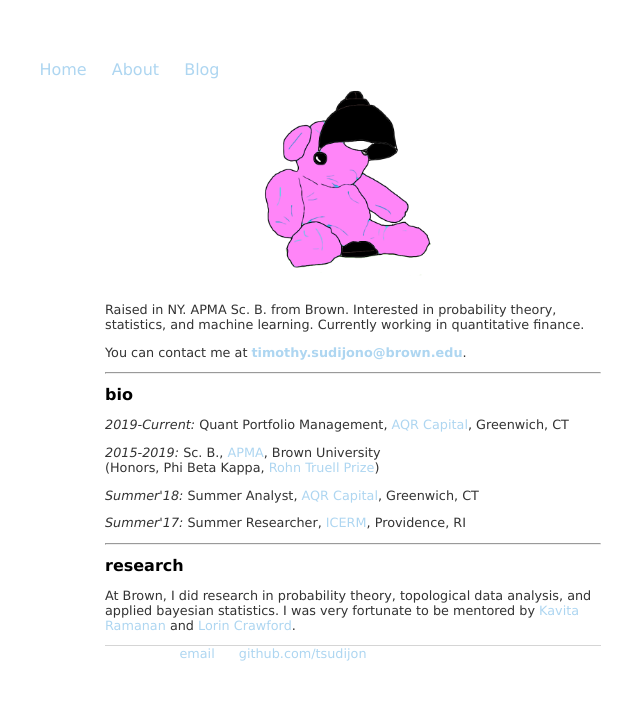
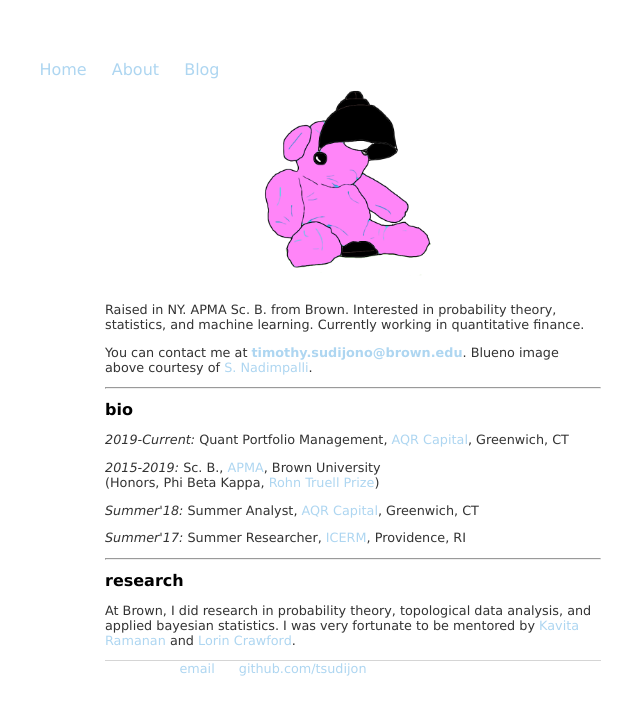
Before and after one commit to tsudijon/tsudijon.github.io, a Jekyll site: the page built from about/index.html, in a window 1280 px wide. Shown: the top 715 px of the page, without its empty margins (295-935 px from the left). Built offline with Jekyll 4.4.1, drawn with Linux system fonts in a browser that asks for light colours.

Commit message:
Added atttribution, recentered image

```diff
--- a/_layouts/default.html
+++ b/_layouts/default.html
@@ -10,7 +10,7 @@
 	    		<ul>
 	        		<li><a href="\">Home</a></li>
 		        	<li><a href="/about">About</a></li>
-	        		<li><a href="/blog">Blog</a></li>
+	        		<li><a href="/about">Blog</a></li>
 	    		</ul>
 			</nav>
 			<div class="container">
--- a/about/index.html
+++ b/about/index.html
@@ -3,13 +3,13 @@ layout: default
 title: T. Sudijono
 ---
 <div class="blurb">
-    <a href="https://sdimp.github.io/">
-        <img src="\images\blueno.png" alt=" photo" class="center" alt="Blueno, by S. Nadimpalli">
-    </a>
+    <img src="\images\blueno.png" alt=" photo" class="center" alt="Blueno, by S. Nadimpalli">
+
 
 	<p> Raised in NY. APMA Sc. B. from Brown. Interested in probability theory, statistics, and machine learning. Currently working in quantitative finance. </p>
 
-	<p> You can contact me at <a href="mailto:timothy.sudijono@alumni.brown.edu"><strong>timothy.sudijono@brown.edu</strong></a>.</p>
+    <p> You can contact me at <a href="mailto:timothy.sudijono@alumni.brown.edu"><strong>timothy.sudijono@brown.edu</strong></a>. Blueno image above courtesy of
+        <a href="https://sdimp.github.io/">S. Nadimpalli</a>.</p>
 
 	<hr>
 
```
